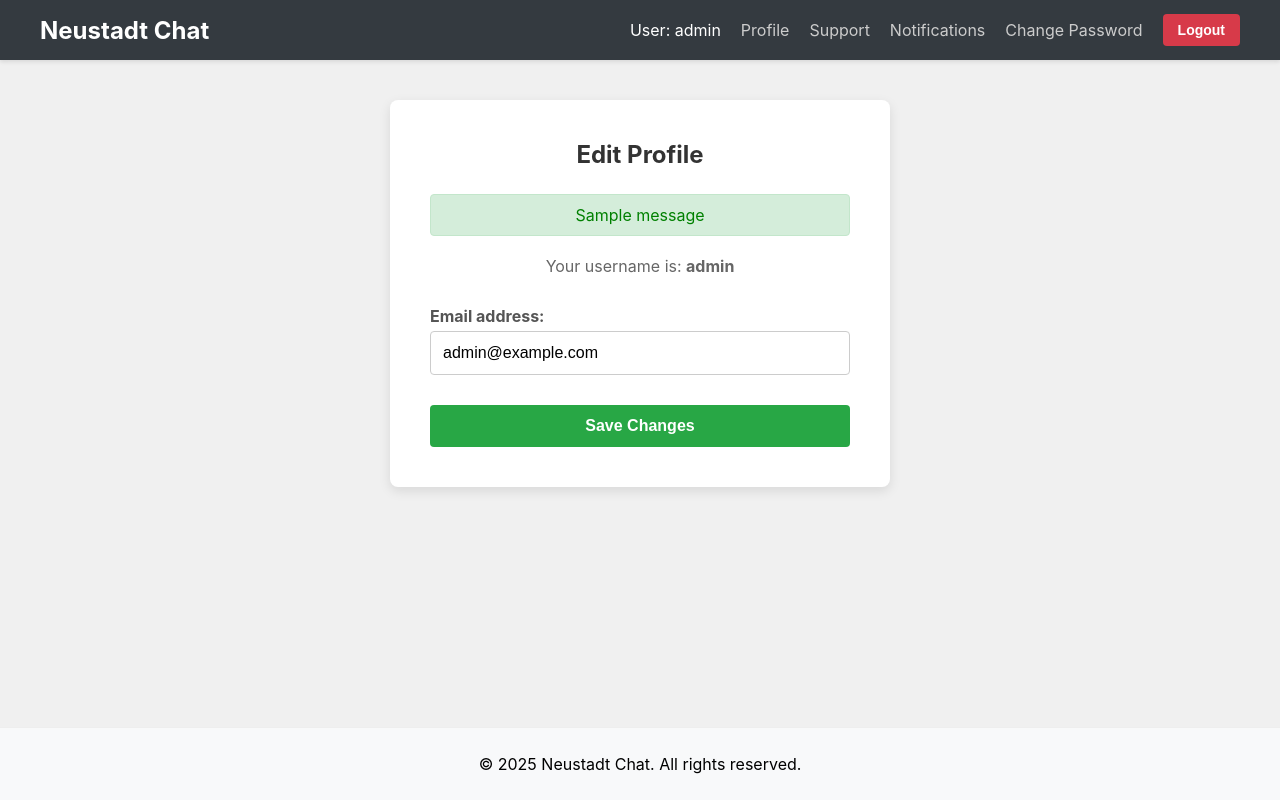
After one commit to Mysaktom/django-chat-app, a Django app: page /profile/ in a window 1280 px wide. The commit adds this page. Run offline with Django 5.2, Linux system fonts and the light colour scheme; a user stored in the database is signed in; tables that the repository leaves empty hold one stand-in row (values such as "Sample post"); one stand-in notice (Sample message) is shown.

Commit message:
Přidání profile_page.html a obsluha emailů

```diff
--- a/chat/forms.py
+++ b/chat/forms.py
@@ -1,4 +1,5 @@
 from django import forms
+from django.contrib.auth.models import User
 
 class SupportForm(forms.Form):
     subject = forms.CharField(
@@ -8,3 +9,8 @@ class SupportForm(forms.Form):
     message = forms.CharField(
         widget=forms.Textarea(attrs={'placeholder': 'Describe your issue or suggestion...', 'rows': 6})
     )
+
+class EmailChangeForm(forms.ModelForm):
+    class Meta:
+        model = User # Říkáme, že tento formulář pracuje s modelem User
+        fields = ['email'] # Chceme upravovat pouze pole 'email'
--- a/chat/static/chat/style.css
+++ b/chat/static/chat/style.css
@@ -408,3 +408,19 @@ body {
     text-align: center;
     border-top: 1px solid #eee;
 }
+
+/* Styl pro zprávy o úspěchu na stránce profilu */
+.messages {
+    background-color: #d4edda;
+    color: #155724;
+    border: 1px solid #c3e6cb;
+    padding: 10px 15px;
+    border-radius: 4px;
+    margin-bottom: 20px;
+    text-align: center;
+}
+
+.messages p {
+    margin: 0;
+    padding: 0;
+}
--- a/chat/templates/chat/base.html
+++ b/chat/templates/chat/base.html
@@ -19,6 +19,7 @@
                     <span class="nav-room-name">Room: <b>{{ room_name }}</b></span>
                 {% endif %}
                 <span>User: {{ user.username }}</span>
+                <a href="{% url 'profile-page' %}" class="nav-link">Profile</a> <!-- Odkaz na stránku profilu -->
                 <a href="{% url 'support-page' %}" class="nav-link">Support</a> <!-- Odkaz na stránku podpory -->
                 <a href="{% url 'notification-settings' %}" class="nav-link">Notifications</a> <!-- Odkaz na nastavení notifikací -->
                 <a href="{% url 'password-change' %}" class="nav-link">Change Password</a>
--- /dev/null
+++ b/chat/templates/chat/profile_page.html
@@ -0,0 +1,23 @@
+{% extends 'chat/base.html' %}
+
+{% block content %}
+<div class="form-container">
+    <h2>Edit Profile</h2>
+
+    {% if messages %}
+        <div class="messages">
+            {% for message in messages %}
+                <p style="color: green;">{{ message }}</p>
+            {% endfor %}
+        </div>
+    {% endif %}
+
+    <p style="color: #666;">Your username is: <b>{{ user.username }}</b></p>
+
+    <form method="post" style="text-align: left;">
+        {% csrf_token %}
+        {{ form.as_p }}
+        <button type="submit" class="btn-action" style="width: 100%; margin-top: 15px;">Save Changes</button>
+    </form>
+</div>
+{% endblock %}
--- a/chat/urls.py
+++ b/chat/urls.py
@@ -3,6 +3,7 @@ from django.urls import path, reverse_lazy
 from django.contrib.auth import views as auth_views
 from django.contrib.auth.views import LoginView, LogoutView
 from . import views
+
 
 urlpatterns = [
     # Cesty pro chat
@@ -36,4 +37,6 @@ urlpatterns = [
     # Cesty pro podporu
     path('support/', views.support_page, name='support-page'),
     path('support/sent/', views.support_sent, name='support-sent'),
+    # Cesta pro změnu emailu
+    path('profile/', views.profile_page, name='profile-page'),
 ]
--- a/chat/views.py
+++ b/chat/views.py
@@ -7,7 +7,9 @@ from django.views.decorators.http import require_POST
 import json
 from django.shortcuts import render, redirect
 from django.core.mail import send_mail
-from .forms import SupportForm
+from .forms import SupportForm, EmailChangeForm
+from django.contrib import messages # Přidej tento import
+
 
 @login_required
 def room_selection(request):
@@ -89,3 +91,18 @@ def support_page(request):
 def support_sent(request):
     """Zobrazí děkovací stránku po odeslání formuláře."""
     return render(request, 'chat/support_sent.html')
+
+@login_required
+def profile_page(request):
+    if request.method == 'POST':
+        # Zpracováváme odeslaný formulář
+        form = EmailChangeForm(request.POST, instance=request.user)
+        if form.is_valid():
+            form.save() # Uloží změny pro aktuálně přihlášeného uživatele
+            messages.success(request, 'Your email has been updated successfully!')
+            return redirect('profile-page')
+    else:
+        # Zobrazíme formulář s předvyplněnými daty
+        form = EmailChangeForm(instance=request.user)
+
+    return render(request, 'chat/profile_page.html', {'form': form})
```
